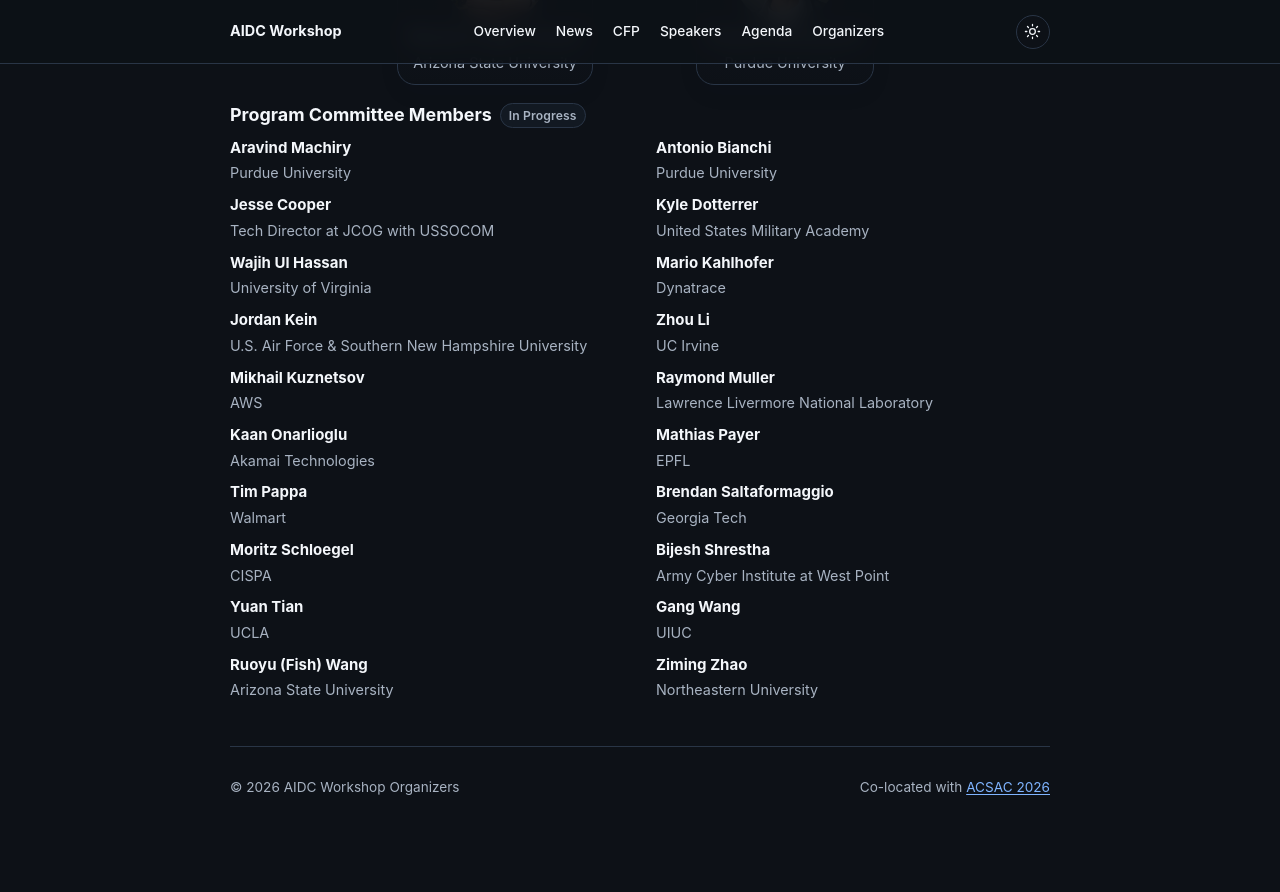
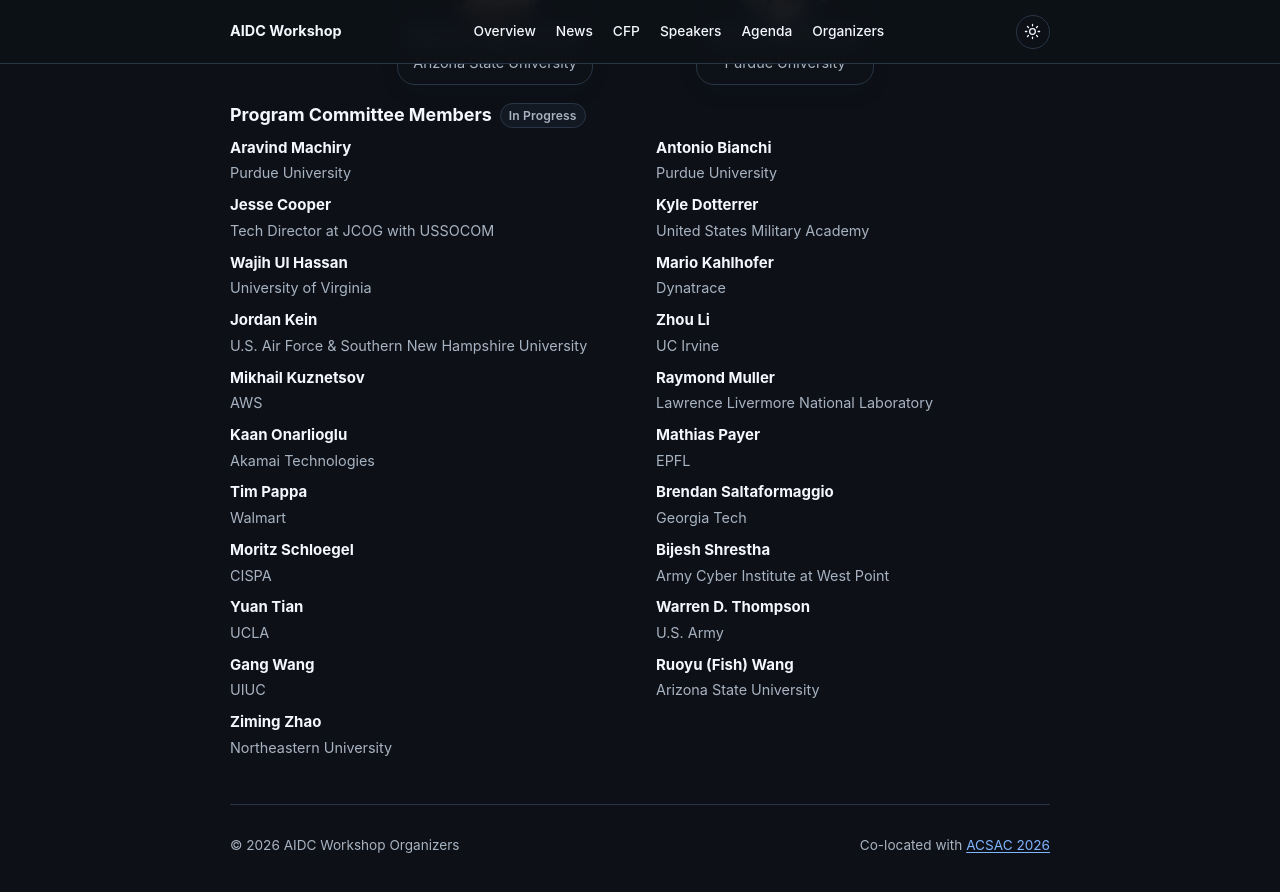
Before and after one commit to aidcworkshop/aidcworkshop.github.io, a Jekyll site: the page built from index.md, in a window 1280 px wide and 900 px high, scrolled down 6599 px. Shown: the top 892 px of the window. Built offline with Jekyll 4.4.1, drawn with Linux system fonts in a browser that asks for light colours; before the commit the page ends 7442 px from its top, so only the background shows below that.

Commit message:
Add Warren Thompson to program committee

```diff
--- a/_data/workshop.yml
+++ b/_data/workshop.yml
@@ -287,6 +287,8 @@ organizers:
           affiliation: "Army Cyber Institute at West Point"
         - name: "Yuan Tian"
           affiliation: "UCLA"
+        - name: "Warren D. Thompson"
+          affiliation: "U.S. Army"
         - name: "Gang Wang"
           affiliation: "UIUC"
         - name: "Ruoyu (Fish) Wang"
```
